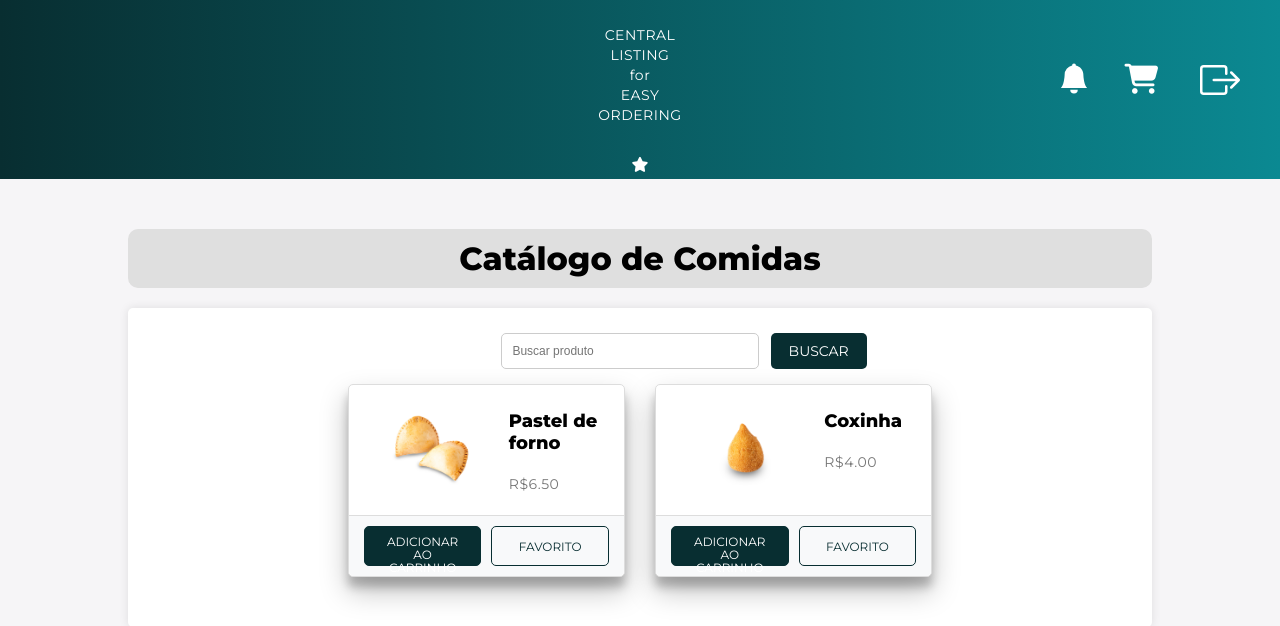
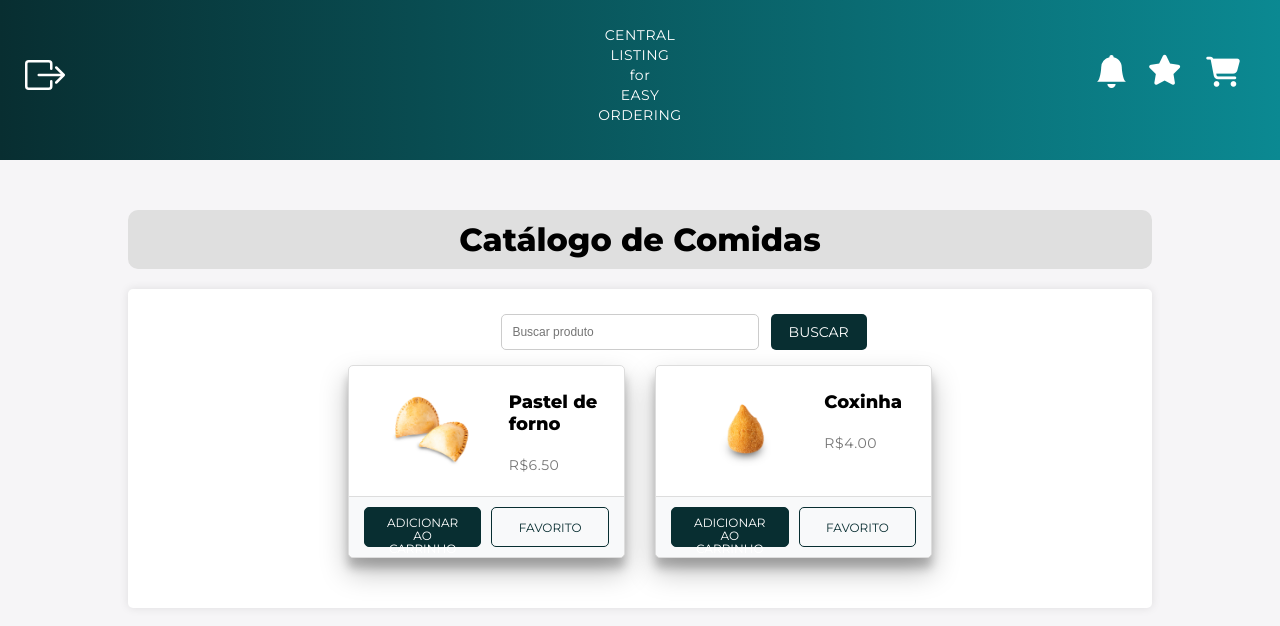
Before and after one commit to theomilll/CLEO, a Django app: page /home/ in a window 1280 px wide. Shown: the top 626 px of the page. Run offline with Django 4.2, Linux system fonts and the light colour scheme; a user stored in the database is signed in; data comes from the database, SQL or seed files in the repository; both versions use the stored data as it was after the commit.

Commit message:
ajuste nav catalogo

```diff
--- a/static/css/catalog.css
+++ b/static/css/catalog.css
@@ -208,10 +208,10 @@ h1 {
     position: relative;
     color: white;
     text-decoration: none;
-    right: 50px;
+    right: 60px;
     top: 5px;
     height: 33px;
-    width: 30px;
+    width: 33px;
 
 }
 
@@ -264,13 +264,25 @@ input{
     position: relative;
     color: white;
     text-decoration: none;
-    top: 10px;
     height: 40px;
     width: 40px;
+    float: left;
+    bottom: 100px;
+    left: 20px;
+}
+#cart{
+    position: relative;
     left: 10px;
 
 }
-#cart{
+#star{
     position: relative;
-    right: 23px;
+    float: right;
+    text-decoration: none;
+    height: 40px;
+    width: 40px;
+    float: left;
+    left: 30px;
+    top: 5px;
+
 }
--- a/templates/catalog.html
+++ b/templates/catalog.html
@@ -10,19 +10,20 @@
     <nav>
         <p>CENTRAL<br>LISTING<br>for<br>EASY<br>ORDERING</p>
     </a>
-    <a href="{% url 'list_favorite' %}"> <i class="fa-solid fa-star" style="color: #ffffff;"></i> </a>
+    <a href="{% url 'login' %}">
+        <svg xmlns="http://www.w3.org/2000/svg" width="16" height="16" id="log-out" fill="currentColor" class="bi bi-box-arrow-right" viewBox="0 0 16 16">
+           <path fill-rule="evenodd" d="M10 12.5a.5.5 0 0 1-.5.5h-8a.5.5 0 0 1-.5-.5v-9a.5.5 0 0 1 .5-.5h8a.5.5 0 0 1 .5.5v2a.5.5 0 0 0 1 0v-2A1.5 1.5 0 0 0 9.5 2h-8A1.5 1.5 0 0 0 0 3.5v9A1.5 1.5 0 0 0 1.5 14h8a1.5 1.5 0 0 0 1.5-1.5v-2a.5.5 0 0 0-1 0v2z"/>
+           <path fill-rule="evenodd" d="M15.854 8.354a.5.5 0 0 0 0-.708l-3-3a.5.5 0 0 0-.708.708L14.293 7.5H5.5a.5.5 0 0 0 0 1h8.793l-2.147 2.146a.5.5 0 0 0 .708.708l3-3z"/>
+         </svg>
+    </a>
         <div class="cart-icon">
-             <a href="{% url 'order_status' %}">
-                 <svg xmlns="http://www.w3.org/2000/svg" fill="currentColor" id="sino" class="bi bi-bell-fill" viewBox="0 0 16 16">
-                    <path d="M8 16a2 2 0 0 0 2-2H6a2 2 0 0 0 2 2zm.995-14.901a1 1 0 1 0-1.99 0A5.002 5.002 0 0 0 3 6c0 1.098-.5 6-2 7h14c-1.5-1-2-5.902-2-7 0-2.42-1.72-4.44-4.005-4.901z"/>
-                  </svg>
+                <a href="{% url 'list_favorite' %}"> <i class="fa-solid fa-star" style="color: #ffffff;" id="star"></i> </a>
+                 <a href="{% url 'order_status' %}">
+                     <svg xmlns="http://www.w3.org/2000/svg" fill="currentColor" id="sino" class="bi bi-bell-fill" viewBox="0 0 16 16">
+                        <path d="M8 16a2 2 0 0 0 2-2H6a2 2 0 0 0 2 2zm.995-14.901a1 1 0 1 0-1.99 0A5.002 5.002 0 0 0 3 6c0 1.098-.5 6-2 7h14c-1.5-1-2-5.902-2-7 0-2.42-1.72-4.44-4.005-4.901z"/>
+                      </svg>
+                 </a>
             <a class="fas fa-shopping-cart cart-link" id="cart" href="{% url 'cart' %}" style="text-decoration:none" name="cart"></a>
-            <a href="{% url 'login' %}">
-                <svg xmlns="http://www.w3.org/2000/svg" width="16" height="16" id="log-out" fill="currentColor" class="bi bi-box-arrow-right" viewBox="0 0 16 16">
-                   <path fill-rule="evenodd" d="M10 12.5a.5.5 0 0 1-.5.5h-8a.5.5 0 0 1-.5-.5v-9a.5.5 0 0 1 .5-.5h8a.5.5 0 0 1 .5.5v2a.5.5 0 0 0 1 0v-2A1.5 1.5 0 0 0 9.5 2h-8A1.5 1.5 0 0 0 0 3.5v9A1.5 1.5 0 0 0 1.5 14h8a1.5 1.5 0 0 0 1.5-1.5v-2a.5.5 0 0 0-1 0v2z"/>
-                   <path fill-rule="evenodd" d="M15.854 8.354a.5.5 0 0 0 0-.708l-3-3a.5.5 0 0 0-.708.708L14.293 7.5H5.5a.5.5 0 0 0 0 1h8.793l-2.147 2.146a.5.5 0 0 0 .708.708l3-3z"/>
-                 </svg>
-            </a>
 
         </div>
     </nav>
```
Also changed, not shown: db.sqlite3.
